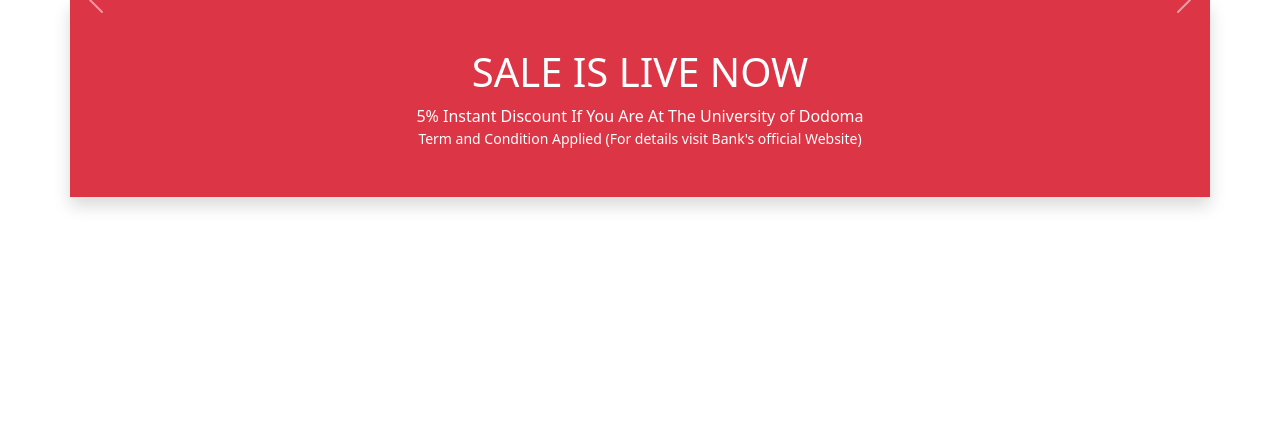
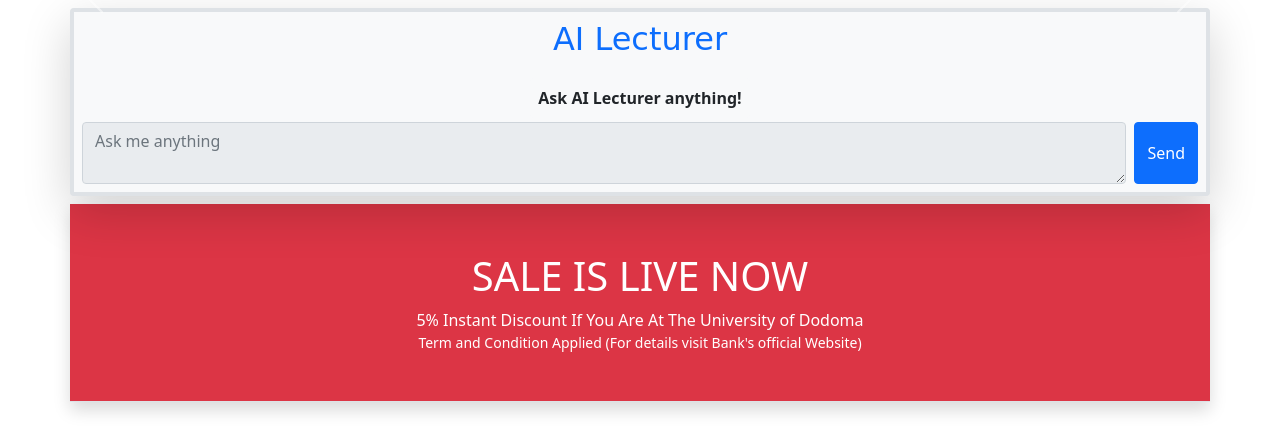
Before and after one commit to Raxan7/chuo-market3, a Django app: page /search/ in a window 1280 px wide. Shown: the part 56-500 px from the top of the page. Run offline with Django 5.2, Linux system fonts and the light colour scheme; some libraries are stand-ins or nearby versions.

Commit message:
UPdated the templates

```diff
--- a/templates/app/home.html
+++ b/templates/app/home.html
@@ -1,5 +1,6 @@
 {% extends 'app/base.html' %}
 {% load static %}
+{% load markdown_deux_tags %}
 {% block title %}Home{% endblock title %}
 
 <style>
@@ -9,6 +10,15 @@
     width: 100%;
     z-index: 1000;
     display: block;
+  }
+
+  .animated-text {
+    animation: fadeInOut 2s infinite;
+  }
+
+  @keyframes fadeInOut {
+    0%, 100% { opacity: 0; }
+    50% { opacity: 1; }
   }
 </style>
 
@@ -41,6 +51,57 @@
 
 <!-- End Banner Slider -->
 {% endblock banner_slider %}
+
+{% block chatbox %}
+<!-- Chatbox Section -->
+<div id="chatbox-section" class="d-flex justify-content-center">
+  <div class="container border border-4 rounded shadow-lg m-2 p-2 bg-light d-flex flex-column" style="max-height: 400px; border-radius: 15px; box-shadow: 0 4px 8px rgba(255, 215, 0, 0.3); border-color: #0077be;">
+    <h2 class="text-center text-primary mb-3" style="font-family: 'Comic Sans MS', cursive, sans-serif;">AI Lecturer</h2>
+    <div id="chatbox-messages" style="flex: 1; overflow-y: auto;">
+      <!-- Messages Section -->
+      {% if messages %}
+        {% for message in messages %}
+          {% if message.user_message %}
+          <div class="d-flex justify-content-end">
+            <div class="p-2 m-1 bg-primary text-white rounded">
+              <strong>User:</strong> {{ message.user_message|markdown }}
+            </div>
+          </div>
+          {% endif %}
+          {% if message.bot_response %}
+          <div class="d-flex justify-content-start">
+            <div class="p-2 m-1 bg-secondary text-white rounded">
+              <strong>Bot:</strong> {{ message.bot_response|markdown }}
+            </div>
+          </div>
+          {% endif %}
+        {% endfor %}
+      {% else %}
+        <div class="d-flex justify-content-center">
+          <div class="p-2 m-1 bg-light text-dark rounded animated-text">
+            <strong>Ask AI Lecturer anything!</strong>
+          </div>
+        </div>
+      {% endif %}
+    </div>
+    <div style="background-color: #f8f9fa;">
+      <!-- Form Section -->
+      <form action="{% url 'send_message' %}#chatbox-section" method="post" class="d-flex">
+          {% csrf_token %}
+          <textarea name="user_message" class="form-control me-2" style="background-color: #e9ecef;" placeholder="Ask me anything"></textarea>
+          <input type="submit" value="Send" class="btn btn-primary">
+      </form>
+    </div>
+  </div>
+</div>
+
+<script>
+  document.addEventListener("DOMContentLoaded", function() {
+    var chatboxMessages = document.getElementById("chatbox-messages");
+    chatboxMessages.scrollTop = chatboxMessages.scrollHeight;
+  });
+</script>
+{% endblock chatbox %}
 
 {% block livesale %}
 <!-- Live Sale Section -->
```
Also changed, not shown: templates/app/base.html (+44 -1 lines).
